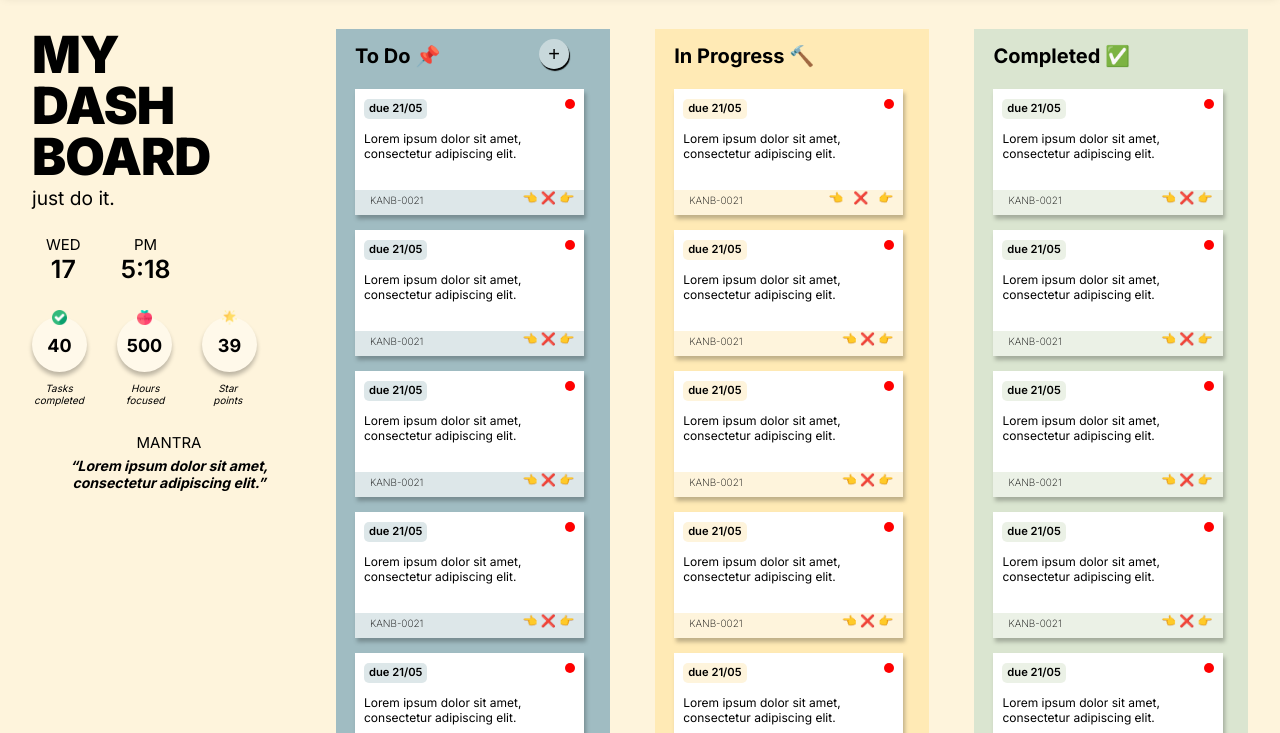
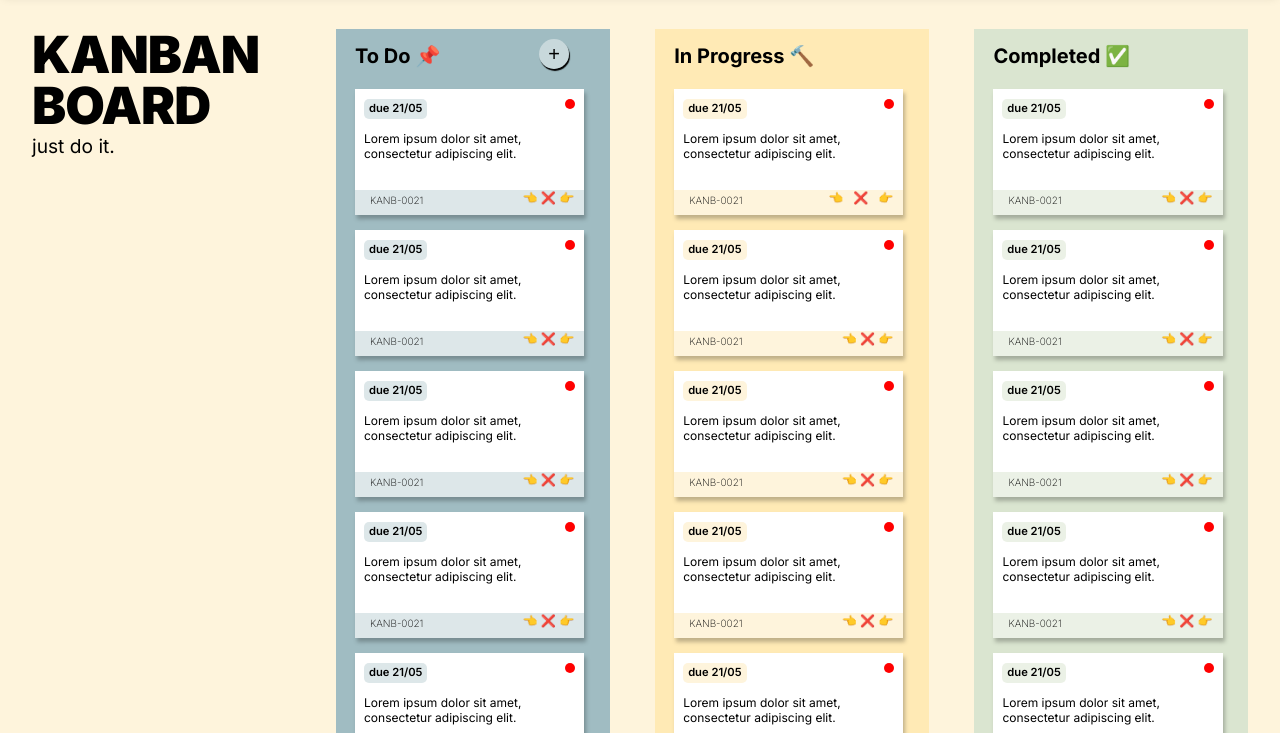
Before and after one commit to joy-joy2001/kanbanII-project, a plain HTML site: page index.html in a window 1280 px wide. Shown: the part 67-800 px from the top of the page. Drawn offline with Linux system fonts and the light colour scheme.

Commit message:
simplify design

```diff
--- a/index.html
+++ b/index.html
@@ -58,10 +58,10 @@
     <main>
         <section id="side-board">
             <header id="kb-board-header">
-                <h1>MY<br>DASH<br>BOARD</h1>
+                <h1>KANBAN<br>BOARD</h1>
                 <p>just do it.</p>
             </header>
-            <section id="date-time-section">
+            <!-- <section id="date-time-section">
                 <div id="current-day">
                     <h3 class="date-title">WED</h3>
                     <p class="date-variable">17</p>
@@ -93,7 +93,7 @@
             <section id="today-mantra">
                 <h3>MANTRA</h3>
                 <p>“Lorem ipsum dolor sit amet, consectetur adipiscing elit.”</p>
-            </section>
+            </section> -->
         </section>
 
         <section id="main-board">
```
